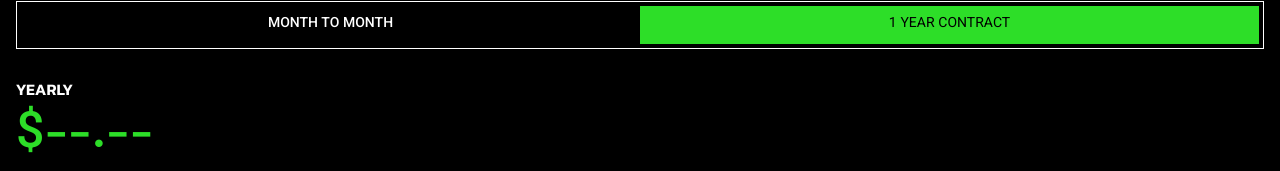
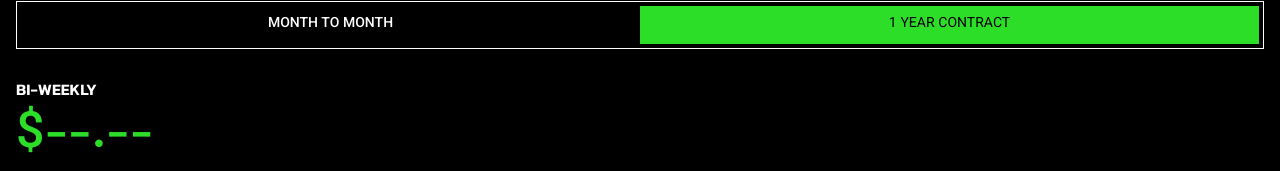
Before and after one commit to Cosmo-US-LLC/EvolveStrength, a React (Vite) app: page /membership-plan in a window 1280 px wide. Both pictures are taken after a click on the button "1 YEAR CONTRACT". Shown: the part 528-699 px from the top of the page. Built offline with nearby package versions, Linux system fonts and the light colour scheme.

Commit message:
change favicon and UI confirmed

```diff
--- a/index.html
+++ b/index.html
@@ -14,7 +14,7 @@
     <meta name="viewport" content="width=device-width, initial-scale=1, maximum-scale=1, user-scalable=no">
 
     <meta charset="UTF-8" />
-    <link rel="icon" type="image/svg+xml" href="/vite.svg" />
+    <link rel="icon" type="image/svg+xml" href="/src/assets/icons/EvolveFavicon-Dark.svg" />
     <meta name="viewport" content="width=device-width, initial-scale=1.0" />
     <title>Evolve Strength</title>
   </head>
--- a/src/components/Home/mobile/MembershipPlan.jsx
+++ b/src/components/Home/mobile/MembershipPlan.jsx
@@ -16,7 +16,7 @@
     const params = new URLSearchParams(window.location.search);
     let loc = params.get("location");
     let startD = params.get("startDate");
-    setStartDate(new Date(startD))
+    setStartDate(new Date(startD));
 
     if (loc && loc.startsWith("0")) {
       loc = loc.slice(1);
@@ -106,7 +106,11 @@
         subtitle="Pick the membership that fits you best and choose your start date."
       />
 
-      <MembershipVancouver step={1} startDate={startDate} planData={selectedPlan === "monthly" ? planData[0] : planData[1]} />
+      <MembershipVancouver
+        step={1}
+        startDate={startDate}
+        planData={selectedPlan === "monthly" ? planData[0] : planData[1]}
+      />
 
       <div className="flex flex-col">
         <span className="text-white font-[kanit] text-[44px] font-[700] leading-[42px] uppercase">
@@ -176,7 +180,7 @@
         ) : (
           <>
             <p className="text-white font-[kanit] text-[16px] font-[600] leading-[16px] uppercase mb-1">
-              YEARLY
+              BI-WEEKLY
             </p>
 
             <p className="text-[#2DDE28] font-[vazirmatn] text-[50px] font-[500] leading-[68px] mb-2">
```
Also changed, not shown: src/assets/icons/EvolveFavicon-Dark.svg (added).
